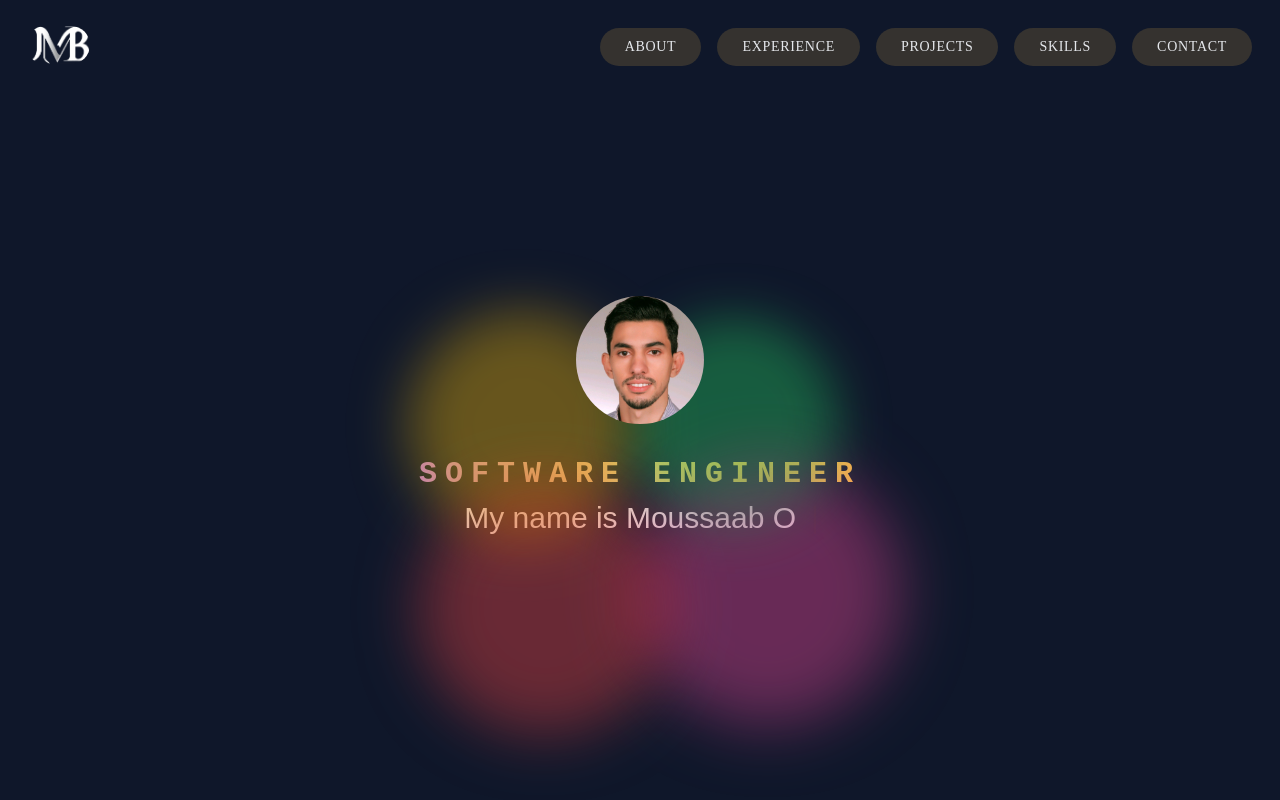
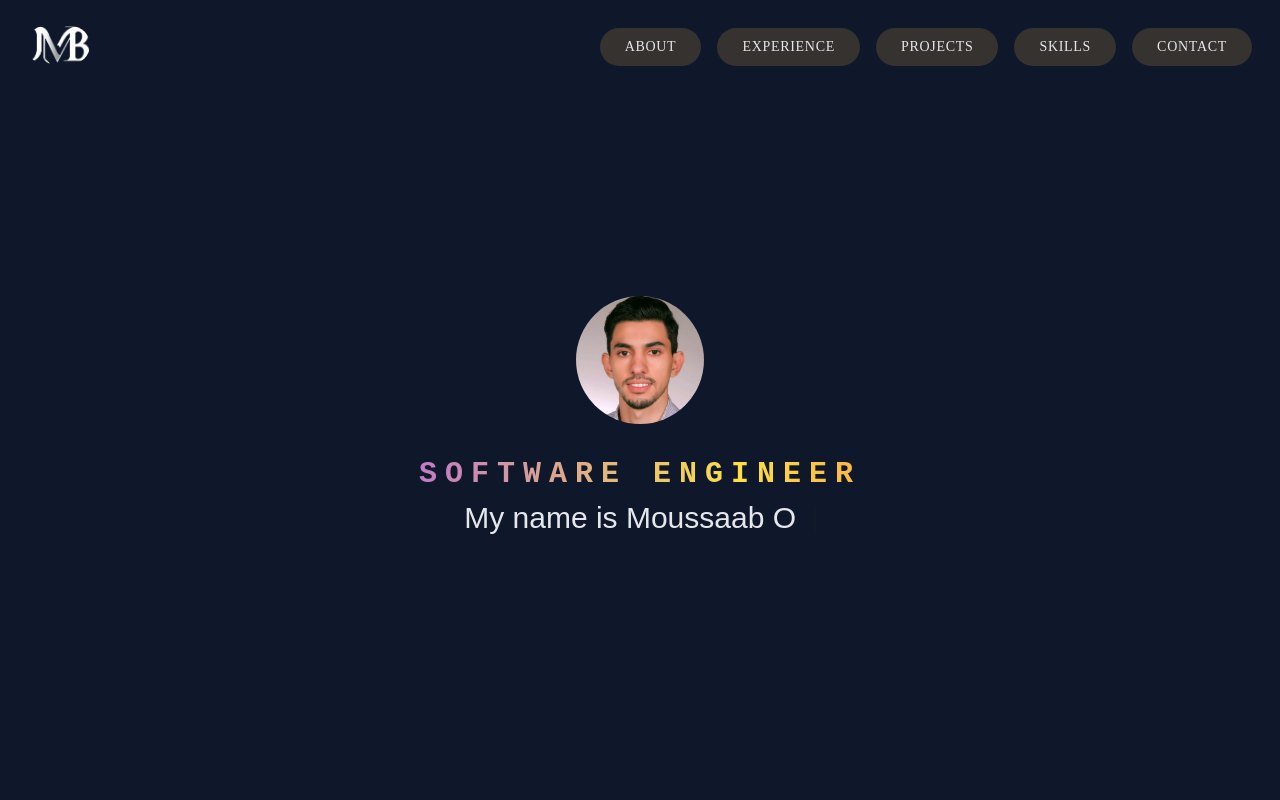
Before and after one commit to MoussaabOukhouya/my-portfolio-front, a Next.js app: page / in a window 1280 px wide. Built offline with nearby package versions, Linux system fonts and the light colour scheme.

Commit message:
Added props to this component so the background change based on current component

```diff
--- a/components/HeroBackground.tsx
+++ b/components/HeroBackground.tsx
@@ -1,18 +1,40 @@
 import React from "react";
 import { motion } from "framer-motion";
-type Props = {};
 
-export default function HeroBackground({}: Props) {
+type Props = {backgroundType:string};
+
+export default function HeroBackground({backgroundType}: Props) {
+
+  if(backgroundType == "Hero"){
   return (
-    <div className="fixed">
-      <div className="relative flex justify-center ">
+    <div className="flex justify-center">
+      <div className="">
         <div className="bg-yellow-500 rounded-full w-52 h-52  mix-blend-multiply filter blur-xl opacity-40 animate-blob animation-delay-2000 " />
         <div className="bg-green-500 rounded-full w-52 h-52 mix-blend-multiply filter blur-xl opacity-40 animate-blob " />
       </div>
-      <div className="relative flex justify-center">
+      <div className="">
         <div className="bg-red-500 rounded-full w-52 h-52 mix-blend-multiply filter blur-xl opacity-40 animate-blob animation-delay-3000" />
         <div className="bg-pink-500 rounded-full w-52 h-52 mix-blend-multiply filter blur-xl opacity-40 animate-blob animation-delay-4000" />
       </div>
     </div>
+  );}
+ else if(backgroundType == "About"){
+  return (
+
+           <div className="flex justify-center z-50 animate-rotate ">
+      <div className="m-10">
+        <div className="m-10 bg-yellow-500 rounded-full w-10 h-10  mix-blend-multiply filter  animate-blob  " />
+        <div className="m-10 bg-green-500 rounded-full w-10 h-10 mix-blend-multiply filter  animate-blob " />
+      </div>
+      <div className="">
+        <div className="m-10 bg-red-500 rounded-full w-10 h-10 mix-blend-multiply filter animate-blob  " />
+        <div className="m-10 bg-pink-500 rounded-full w-10 h-10 mix-blend-multiply filter animate-blob " />
+      </div>
+    </div>
+
   );
+ }
+
+
+  return (<div className="hidden">default background</div>);
 }
```
